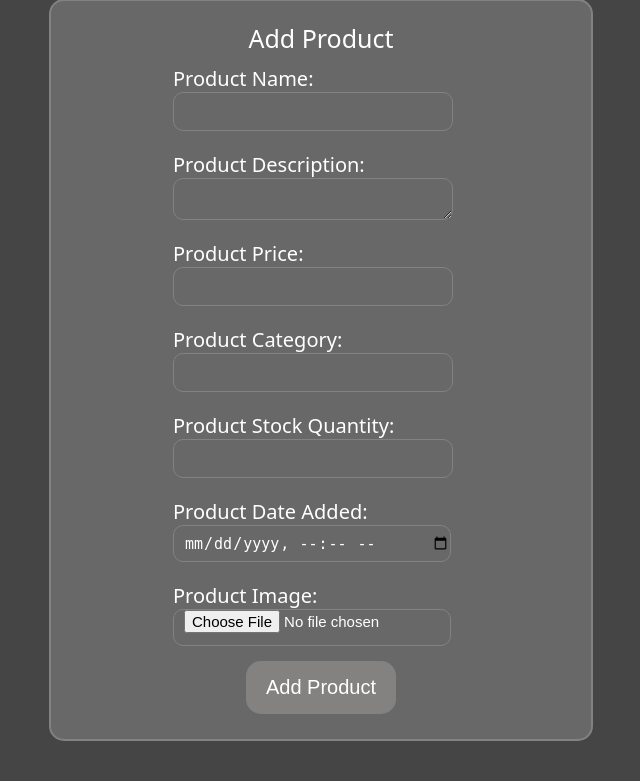
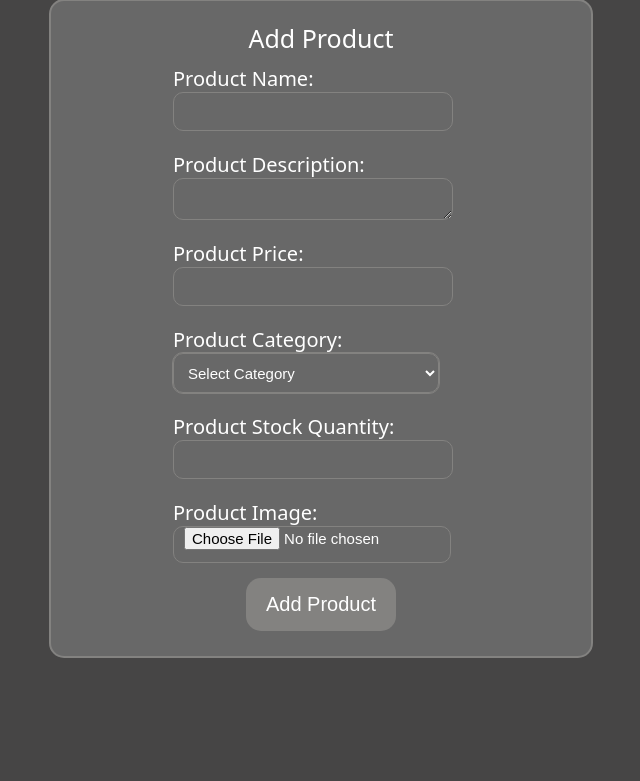
Before and after one commit to travismusson/E-ComWebsite, a PHP site: page /addproduct.php in a window 1280 px wide. Shown: the part 235-1016 px from the top of the page, without its empty margins (319-959 px from the left). After the commit the page ends 893 px from the top, so only its background shows below. Run offline with PHP 8.4, Linux system fonts and the light colour scheme; the visitor is signed in with stand-in values (Sample User, id 1).

Commit message:
Updated addproduct.php to allow for dynamic date allocation to products instead of manual adding date, also changed category from text to dropdown using select, also did some styling

```diff
--- a/addproduct.php
+++ b/addproduct.php
@@ -17,8 +17,8 @@ if(isset($_POST['addProduct'])){
     $productPrice = $_POST['productPrice'];         //getting the product price from the form
     $productCategory = $_POST['productCategory'];   //getting the product category from the form
     $productStockQuantity = $_POST['productStockQuantity']; //getting the product stock quantity from the form
-    $productDateAdded = $_POST['productDateAdded']; //getting the product date added from the form
-
+    //$productDateAdded = $_POST['productDateAdded']; //getting the product date added from the form // gonna auto generate this
+    $productDateAdded = date('Y-m-d H:i:s'); // auto generate current date and time ref stackoverflow --workin perfectly
     //not sure if this is correct
     $fileName = $_FILES['productImage']['name'];       //getting the file name from the form
     $fileTmpName = $_FILES['productImage']['tmp_name']; //getting the temporary file name
@@ -114,18 +114,32 @@ if(isset($_POST['addProduct'])){
                         <label for="productPrice">Product Price:</label>
                         <input type="number" id="productPrice" name="productPrice" step="0.01" required>        <!--step is used to allow for more accessibility-->
                     </div>
-                    <div class="data">
+                    <div class="data">      <!-- gonna replace this with select dropdown -->
                         <label for="productCategory">Product Category:</label>
-                        <input type="text" id="productCategory" name="productCategory" required>
+                        <!--<input type="text" id="productCategory" name="productCategory" required>        maybe going to add dynamically here by server admin in future? linking through DB or something-->
+                        <select id="productCategory" name="productCategory" required>
+                            <option value="" disabled selected>Select Category</option>     <!-- default option to prompt user to select a category, disable makes it not selectable by user, however selected attribute after allows it to be selected -->
+                            <option value="Appliances">Appliances</option>
+                            <option value="Gaming">Gaming</option>
+                            <option value="Electronics">Electronics</option>
+                            <option value="Clothing">Clothing</option>
+                            <option value="Home & Garden">Home & Garden</option>
+                            <option value="Entertainment">Entertainment</option>
+                            <option value="Kitchen">Kitchen</option>
+                            <option value="Books">Books</option>
+                            <option value="Kiddies">Kiddies</option>
+                        </select>
                     </div>
                     <div class="data">
                         <label for="productStockQuantity">Product Stock Quantity:</label>
                         <input type="number" id="productStockQuantity" name="productStockQuantity" required>
                     </div>
+                    <!--
                     <div class="data">
-                        <label for="productDateAdded">Product Date Added:</label>
+                        <label for="productDateAdded">Product Date Added:</label>       might remove this and auto generate it on server side  yeh i decided to auto generate it on server side
                         <input type="datetime-local" id="productDateAdded" name="productDateAdded" required>
                     </div>
+                    -->
                     <div class="data">
                         <label for="productImage">Product Image:</label>
                         <input type="file" id="productImage" name="productImage" accept="image/*">
--- a/index.php
+++ b/index.php
@@ -139,7 +139,7 @@ endif; ?>
                 <div class="dealsItem">Test</div>
                 <div class="dealsItem">Test</div>
             -->
-                <?php
+                <?php //dynamically adds products to the dealsItem divs
                 $query = "SELECT ProductID, Name, Price, Description, Product_IMG_DIR FROM products";    //selecting the product from the products table
                 $result = mysqli_query($db_Conn, $query);
                 //if(!$result){
--- a/style.css
+++ b/style.css
@@ -887,3 +887,24 @@ form .btnLogin button:hover, form .btnRegister button:hover{
     cursor: pointer;
     transition: background-color 0.5s ease-in-out;
 }
+
+.addProductContainer form .data select {
+    height: 40px;
+    width: 100%;
+    padding-left: 10px;
+    font-size: 15px;
+    border: 1px solid #838280;
+    outline: 1px solid #838280;
+    border-radius: 10px;
+    background-color: #686868;
+    color: #fff;
+    transition: all 0.5s ease-in-out;
+}
+
+.addProductContainer form .data select:focus, .addProductContainer form .data select:hover {
+    border-color: #464545;
+    outline: 1px solid #686868;
+    outline-color: #686868;
+    transition: 1s ease-in-out;
+    background-color: #464545;      /*makes it more visible might remove tho*/
+}
```
